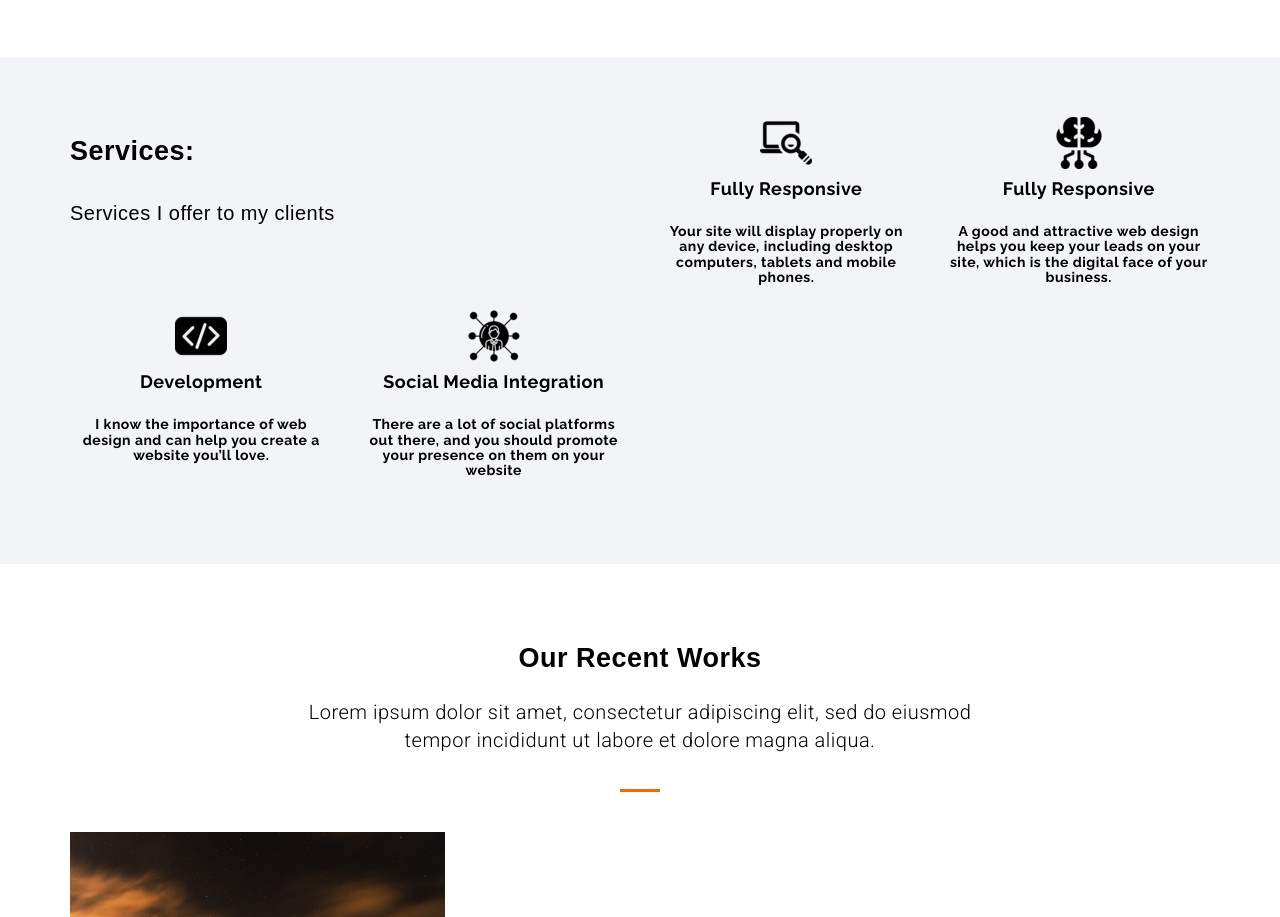
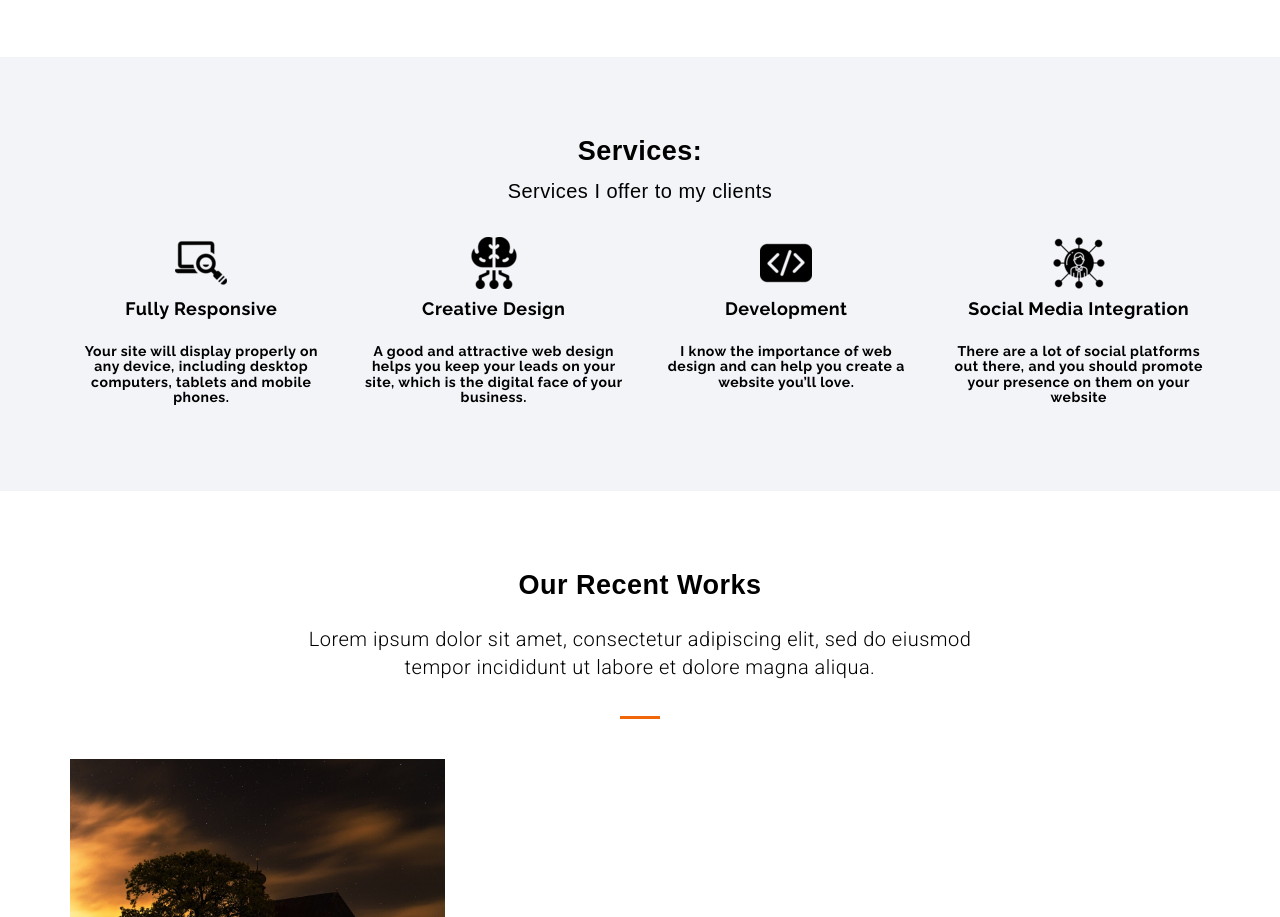
Before and after one commit to AAndrego/POR-VSC, a plain HTML site: page index.html in a window 1280 px wide. Shown: the part 1131-2048 px from the top of the page. Drawn offline with Linux system fonts and the light colour scheme.

Commit message:
testing commit

```diff
--- a/index.html
+++ b/index.html
@@ -137,10 +137,9 @@
     <section id="service" class="section-padding wow fadeInUp delay-05s">
       <div class="container">
         <div class="row">
-          <div class="col-md-6">
-          <h3 class="title">Services:</h3> <br>
-          <p class="service-p"> Services I offer to my clients
-            </p><br>
+          <div class="col-md-12 text-center">
+          <h3 class="title">Services:</h3>
+          <p class="service-p"> Services I offer to my clients</p><br>
           </div>
             <div class="col-md-3 col-sm-6 col-xs-12">
               <div class="wrap-item text-center">
@@ -156,7 +155,7 @@
             <div class="item-img">
               <img src="img/r2.png">
             </div>
-            <h4 class="pad-bt15"><b>Fully Responsive</b></h4>
+            <h4 class="pad-bt15"><b>Creative Design</b></h4>
             <h5 class="pad-bt15"><b>A good and attractive web design helps you keep your leads on your site, which is the digital face of your business.</b></h5>
       </div>
     </div>
```
